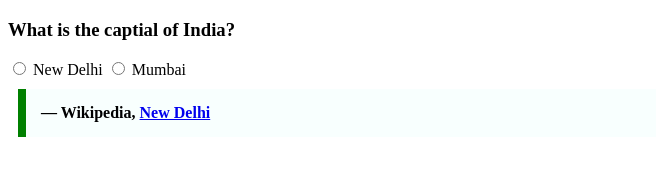
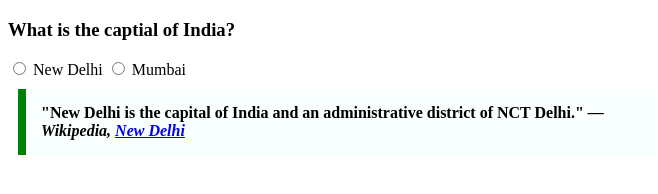
Before and after one commit to acciojob/trivia-RitankJaikar, a website: page main.html in a window 1280 px wide. Shown: the whole page, without its empty margins (0-658 px from the left). Drawn offline with Linux system fonts and the light colour scheme.

Commit message:
created a submission

```diff
--- a/main.html
+++ b/main.html
@@ -14,12 +14,14 @@
 	<input type="radio" id="mumbai" name="capital" value="Mumbai">
 	<label for="mumbai">Mumbai</label>
 
-	<blockquote cite="https://en.wikipedia.org/wiki/New_Delhi" style="max-width: 600px; margin: 10px; padding: 15px; border-left: 8px solid green; background-color: #f8fffe; font-weight: bold;>
-	    "New Delhi is the capital of India and an administrative district of NCT Delhi."
-	    <cite>
-	        — Wikipedia, <a href="https://en.wikipedia.org/wiki/New_Delhi" target="_blank">New Delhi</a>
-	    </cite>
-	</blockquote>
+	<blockquote
+        cite="https://en.wikipedia.org/wiki/New_Delhi"
+        style="max-width: 600px; margin: 10px; padding: 15px; border-left: 8px solid green; background-color: #f8fffe; font-weight: bold;">
+        "New Delhi is the capital of India and an administrative district of NCT Delhi."
+        <cite>
+            — Wikipedia, <a href="https://en.wikipedia.org/wiki/New_Delhi" target="_blank">New Delhi</a>
+        </cite>
+    </blockquote>
     <script type="text/javascript" src="./script.js">
 </script>
 
```
